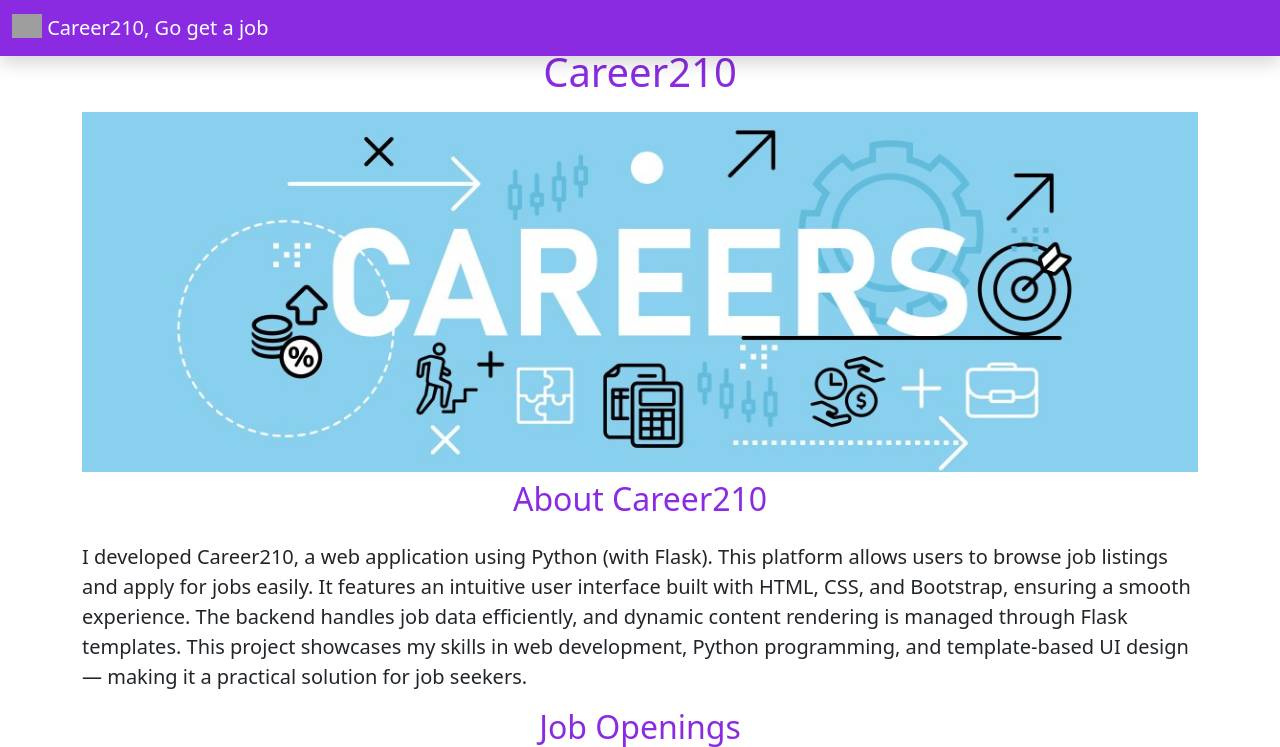
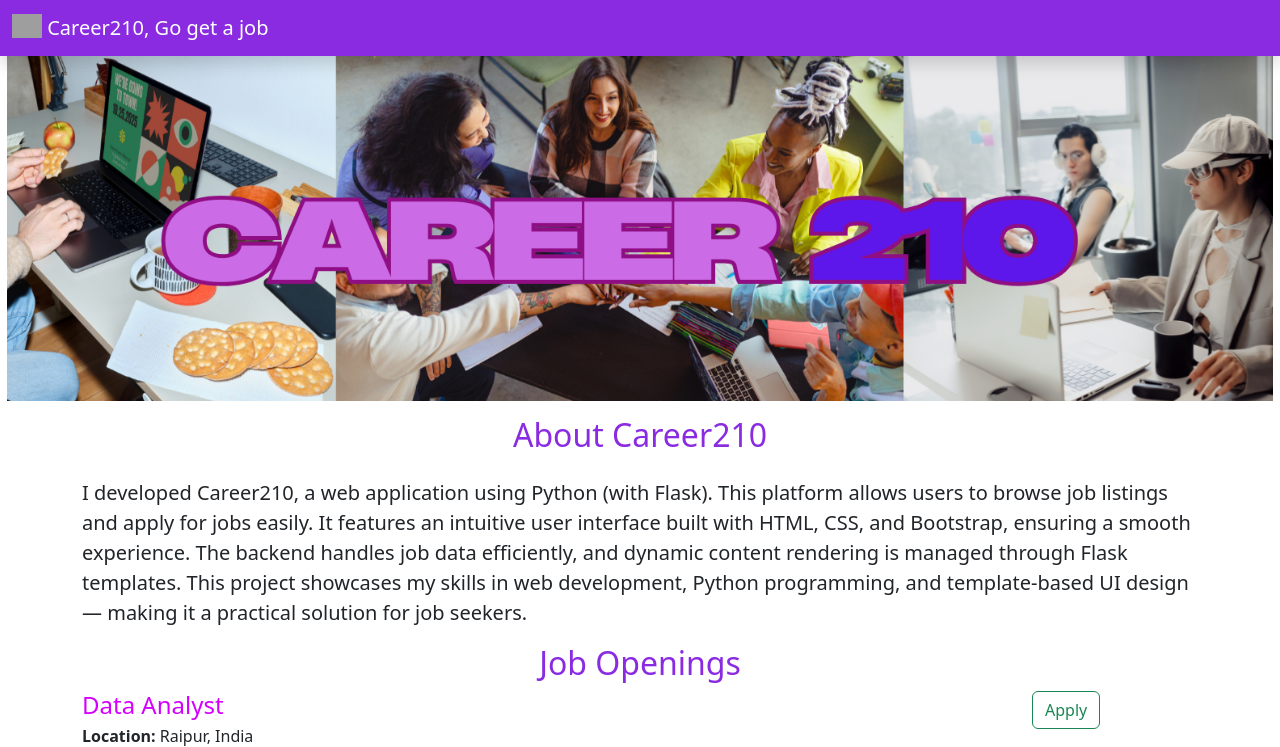
Before and after one commit to PacifistJACK/career-website, a Flask app: page / in a window 1280 px wide. Shown: the top 747 px of the page. Run offline with Flask 3, Linux system fonts and the light colour scheme; grey boxes are pictures that could not be loaded.

Commit message:
updated html

```diff
--- a/templates/home.html
+++ b/templates/home.html
@@ -18,9 +18,9 @@
 
 <body>
     {% include 'nav.html' %}
+    <img id="banner" src="static/Career.png" class="img-fluid" style="padding: 7px;">
     <div class="container">
-        <h1 class="text-center mb-3" style="color:blueviolet">Career210</h1>
-        <img id="banner" src="static/banner2.jpg" class="img-fluid">
+        <!-- <h1 class="text-center mb-3" style="color:blueviolet">Career210</h1> -->
         <h2 class="text-center mt-2 mb-4" style="color:blueviolet">About Career210</h2>
         <p class="lead">I developed Career210, a web application using Python (with Flask). This platform allows users to browse job listings and apply for jobs easily. It features an intuitive user interface built with HTML, CSS, and Bootstrap, ensuring a smooth experience.
    The backend handles job data efficiently, and dynamic content rendering is managed through Flask templates. This project showcases my skills in web development, Python programming, and template-based UI design — making it a practical solution for job seekers.</p>
```
Also changed, not shown: static/Career.png (added), static/updatedbanner.png (added).
